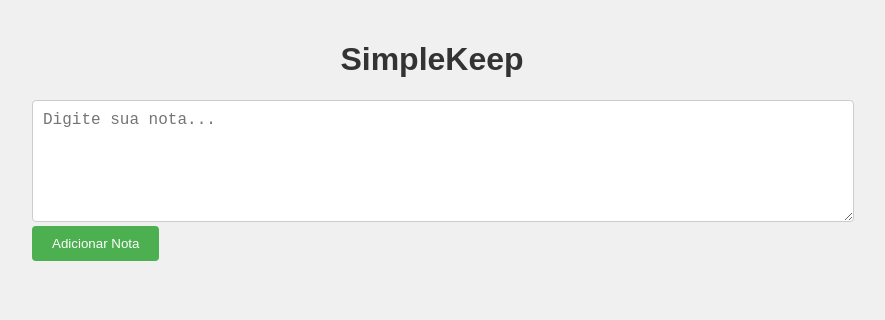
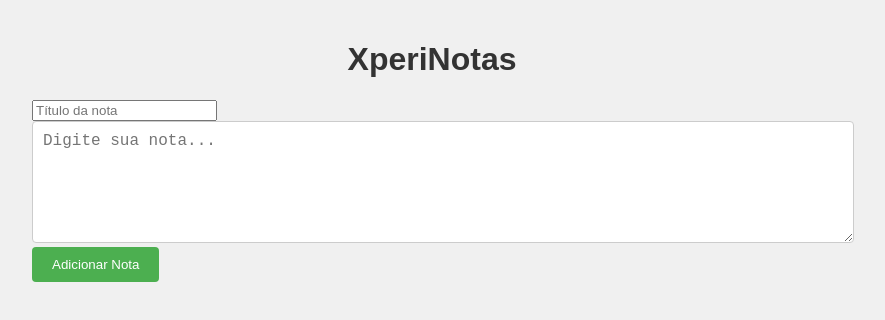
Before and after one commit to rtoram/xperinotas, a plain HTML site: page index.html in a window 1280 px wide. Shown: the whole page, without its empty margins (208-1093 px from the left). Drawn offline with Linux system fonts and the light colour scheme.

Commit message:
Update index.html

```diff
--- a/index.html
+++ b/index.html
@@ -3,13 +3,14 @@
 <head>
     <meta charset="UTF-8">
     <meta name="viewport" content="width=device-width, initial-scale=1.0">
-    <title>SimpleKeep</title>
+    <title>XperiNotas</title>
     <link rel="stylesheet" href="styles.css">
 </head>
 <body>
     <div class="container">
-        <h1>SimpleKeep</h1>
+        <h1>XperiNotas</h1>
         <div class="note-input">
+            <input type="text" id="noteTitle" placeholder="Título da nota">
             <textarea id="noteText" placeholder="Digite sua nota..."></textarea>
             <button onclick="addNote()">Adicionar Nota</button>
         </div>
```
